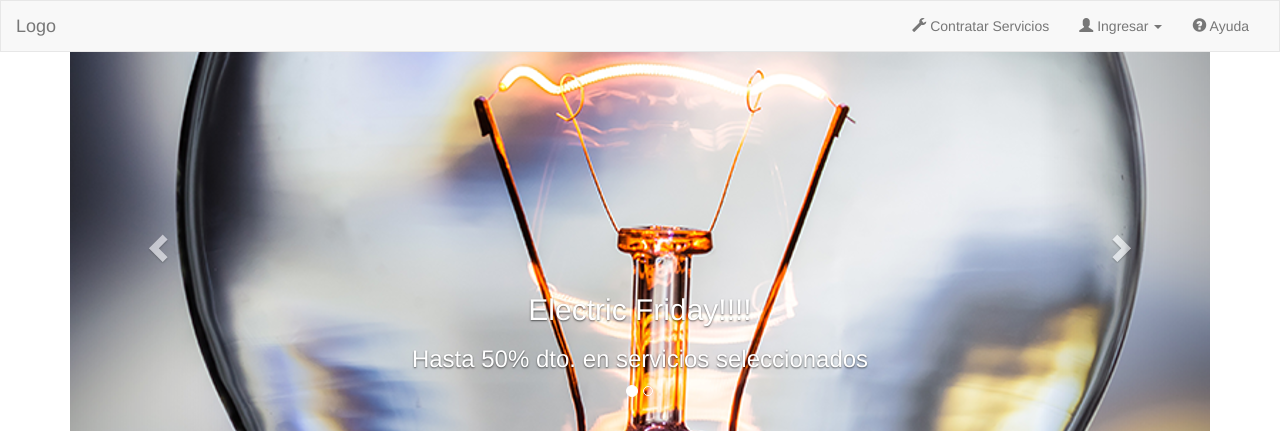
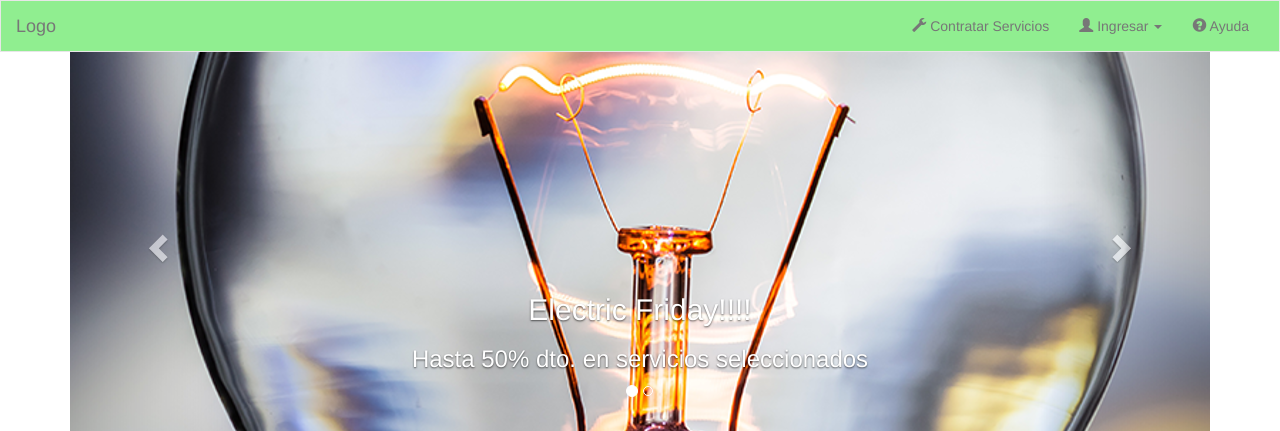
Before and after one commit to peperete/proyectodh, a PHP site: page /home.php in a window 1280 px wide. Shown: the top 431 px of the page. Run offline with PHP 8.4, Linux system fonts and the light colour scheme.

Commit message:
agregué css propio

```diff
--- /dev/null
+++ b/css/estilosProyecto.css
@@ -0,0 +1,9 @@
+.navbar {
+  margin-bottom: 0;
+  border-radius: 0;
+  background-color: lightgreen;
+}
+
+.nav a {
+  text-color = white;
+}
--- a/header.php
+++ b/header.php
@@ -25,13 +25,9 @@
       <script src="https://oss.maxcdn.com/html5shiv/3.7.3/html5shiv.min.js"></script>
       <script src="https://oss.maxcdn.com/respond/1.4.2/respond.min.js"></script>
     <![endif]-->
-    <style>
-    /* Remove the navbar's default margin-bottom and rounded borders */
-    .navbar {
-      margin-bottom: 0;
-      border-radius: 0;
-    }
-    </style>
+
+    <!-- Estilos propios del proyecto que sobrescriben los de bootstrap -->
+    <link rel="stylesheet" href="css/estilosProyecto.css">
   </head>
   <body>
     <nav class="navbar navbar-default">
```
